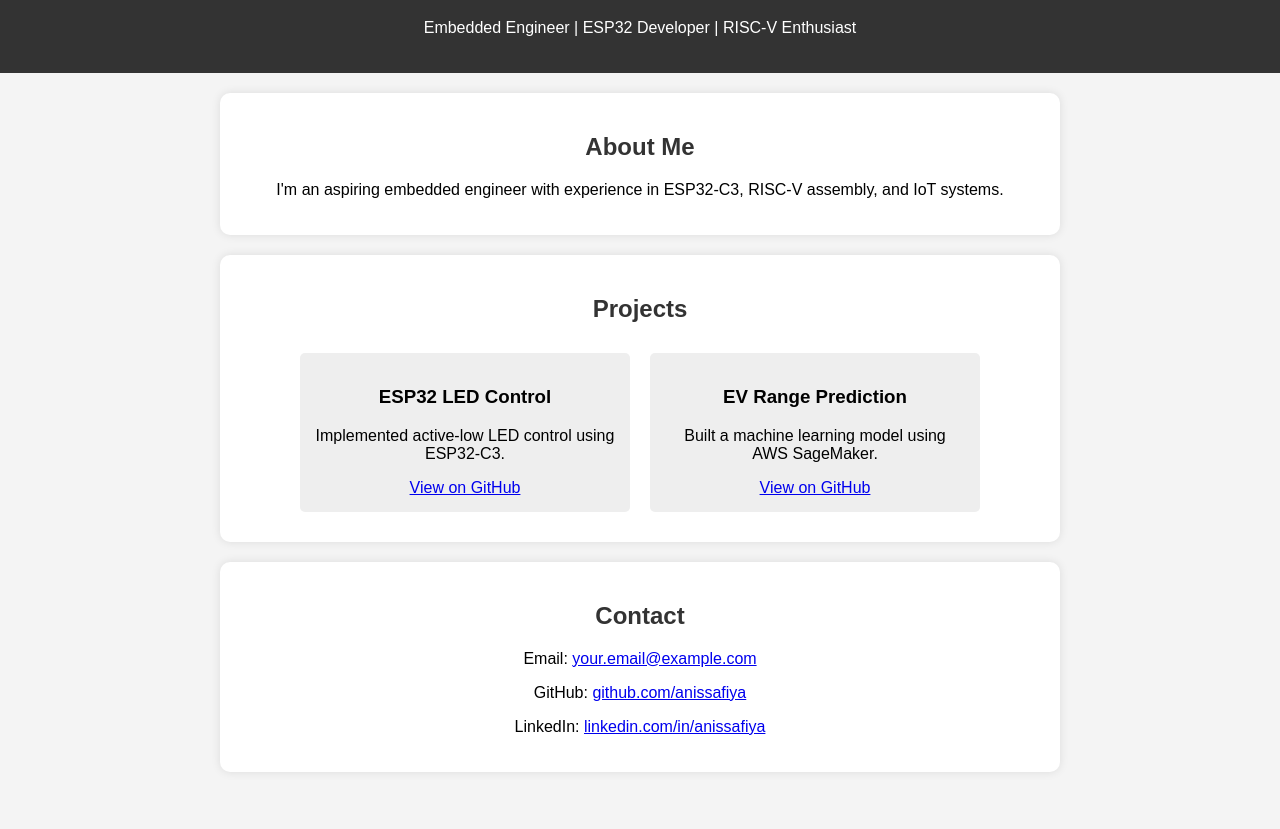
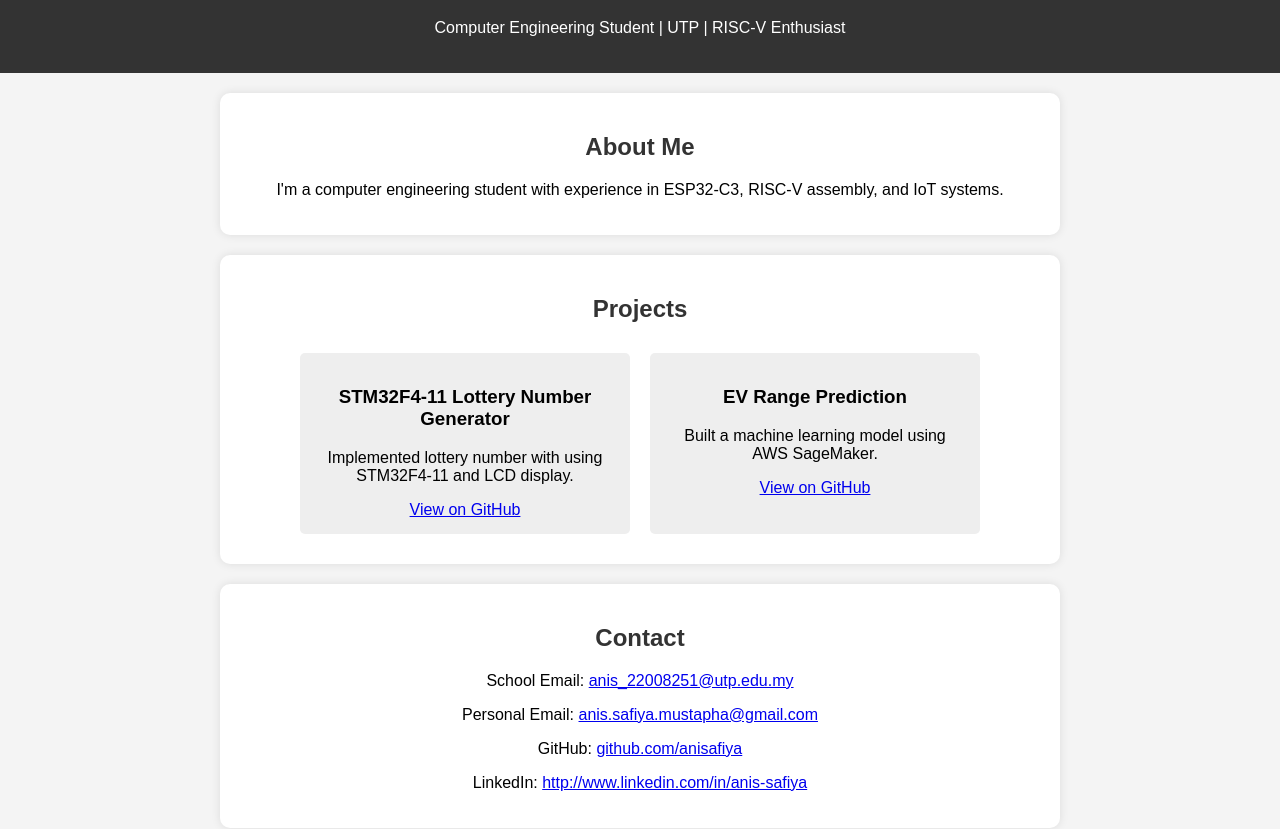
Before and after one commit to anisafiya/anisafiya.github.io, a plain HTML site: page index.html in a window 1280 px wide. Shown: the part 81-910 px from the top of the page. Before the commit the page ends 873 px from the top, so only its background shows below. Drawn offline with Linux system fonts and the light colour scheme.

Commit message:
Updated index.html

```diff
--- a/index.html
+++ b/index.html
@@ -17,20 +17,20 @@
 <body>
     <header>
         <h1>Anis Safiya</h1>
-        <p>Embedded Engineer | ESP32 Developer | RISC-V Enthusiast</p>
+        <p>Computer Engineering Student | UTP | RISC-V Enthusiast</p>
     </header>
 
     <section>
         <h2>About Me</h2>
-        <p>I'm an aspiring embedded engineer with experience in ESP32-C3, RISC-V assembly, and IoT systems.</p>
+        <p>I'm a computer engineering student with experience in ESP32-C3, RISC-V assembly, and IoT systems.</p>
     </section>
 
     <section>
         <h2>Projects</h2>
         <div class="projects">
             <div class="project-card">
-                <h3>ESP32 LED Control</h3>
-                <p>Implemented active-low LED control using ESP32-C3.</p>
+                <h3>STM32F4-11 Lottery Number Generator</h3>
+                <p>Implemented lottery number with using STM32F4-11 and LCD display.</p>
                 <a href="https://github.com/anissafiya/esp32-led-control">View on GitHub</a>
             </div>
             <div class="project-card">
@@ -43,9 +43,10 @@
 
     <section>
         <h2>Contact</h2>
-        <p>Email: <a href="mailto:your.email@example.com">your.email@example.com</a></p>
-        <p>GitHub: <a href="https://github.com/anissafiya">github.com/anissafiya</a></p>
-        <p>LinkedIn: <a href="https://linkedin.com/in/anissafiya">linkedin.com/in/anissafiya</a></p>
+	<p>School Email: <a href="mailto:anis_22008251@utp.edu.my">anis_22008251@utp.edu.my</a></p>
+        <p>Personal Email: <a href="mailto:anis.safiya.mustapha@gmail.com">anis.safiya.mustapha@gmail.com</a></p>
+        <p>GitHub: <a href="https://github.com/anisafiya">github.com/anisafiya</a></p>
+        <p>LinkedIn: <a href="http://www.linkedin.com/in/anis-safiya">http://www.linkedin.com/in/anis-safiya</a></p>
     </section>
 </body>
 </html>
```
